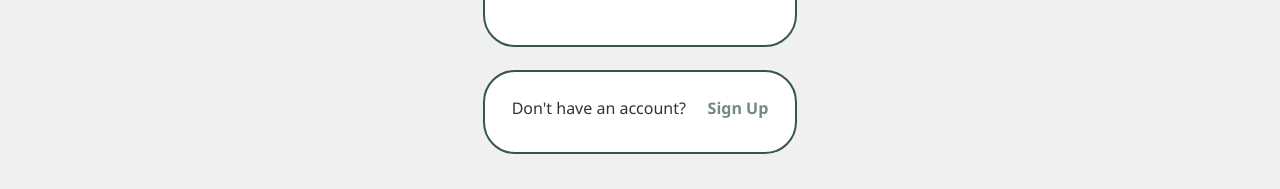
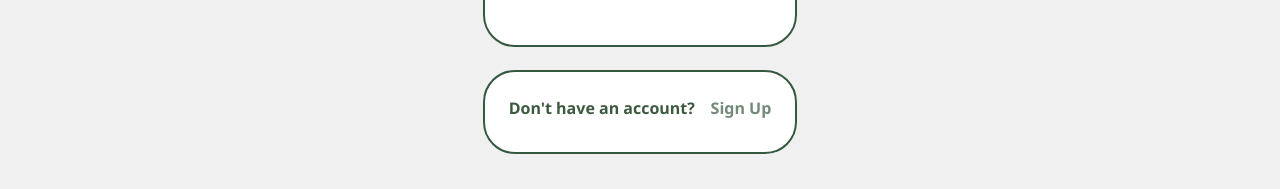
Before and after one commit to SaraShaban-613/DEPI---Frontend---ReCircle, a React (Vite) app in the folder react-version/: page /login in a window 1280 px wide. Shown: the part 611-800 px from the top of the page. Built offline with nearby package versions, Linux system fonts and the light colour scheme.

Commit message:
update login

```diff
--- a/react-version/src/components/Login.jsx
+++ b/react-version/src/components/Login.jsx
@@ -128,11 +128,10 @@ export default function Login() {
                     </button>
                 </div>
 
-                <div id="login-box2" className="box d-flex justify-content-around align-items-center p-3 pt-4"
-                     style={{backgroundColor: "white"}}>
-                    <p id="no-account">Don't have an account?</p>
+                <div id="login-box2"className="box d-flex justify-content-around align-items-center p-3 pt-4" style={{ backgroundColor: "white"}}>
+                    <p id="no-account" style={{color: "#3d5a40", backgroundColor: "white", fontWeight: "600" }}>Don't have an account?</p>
                     <Link to="/signup">
-                        <p id="signupText" style={{color: "#738a79", fontWeight: "600"}}>Sign Up</p>
+                        <p id="signupText" style={{color: "#738a79", fontWeight: "600" }}>Sign Up</p>
                     </Link>
                 </div>
             </div>
```
